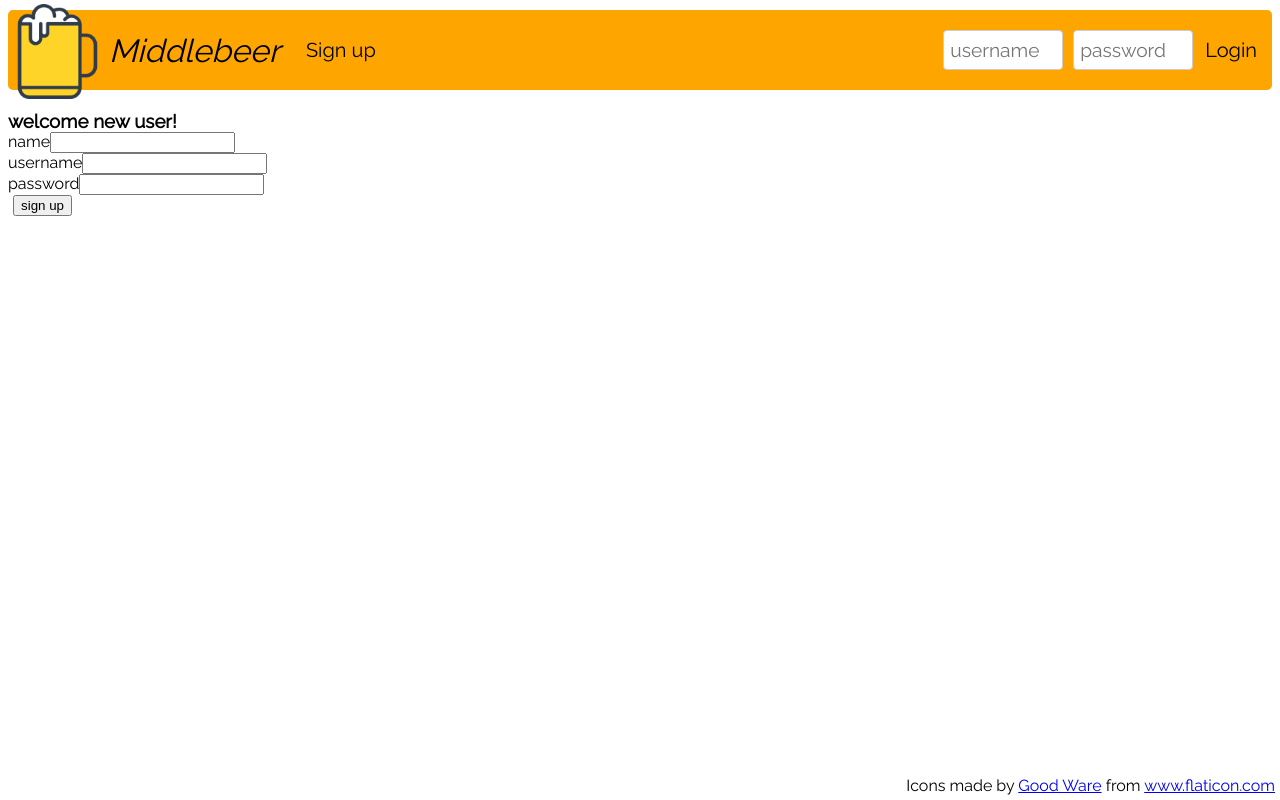
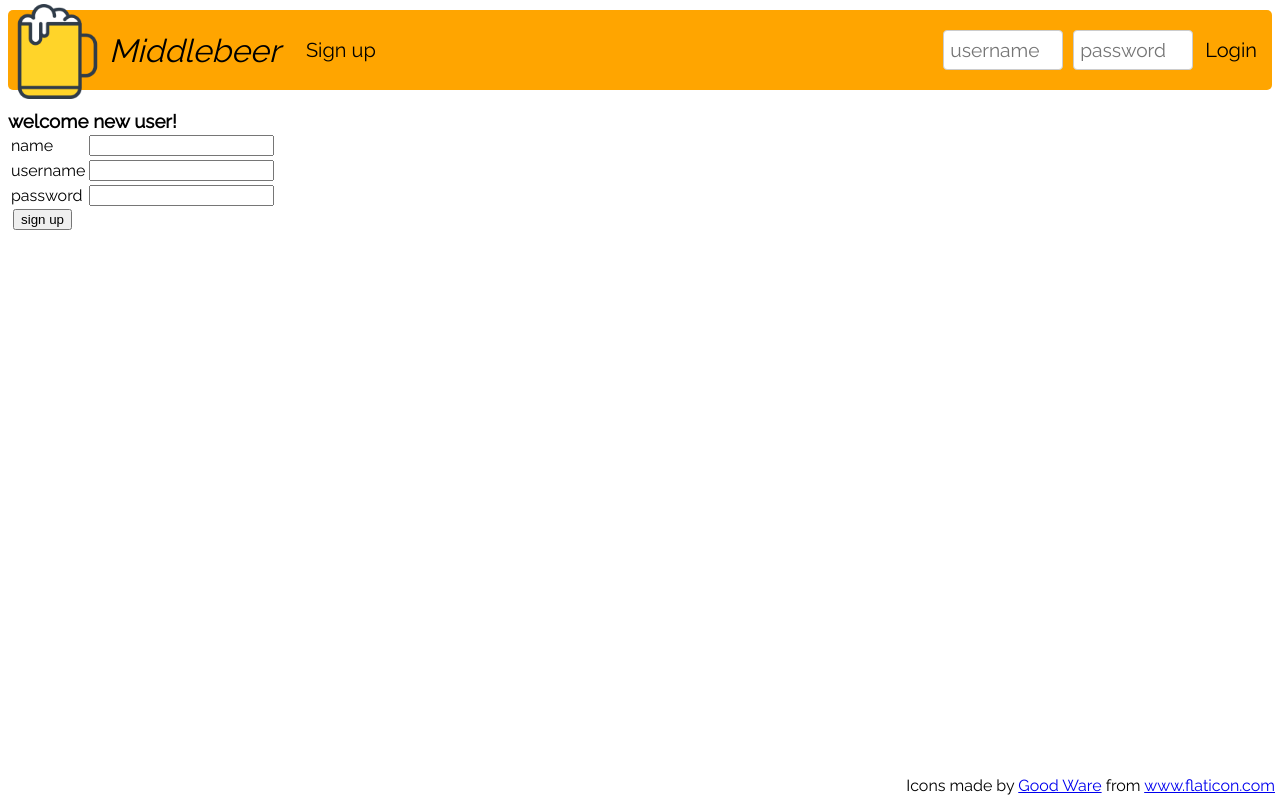
Before and after one commit to karasio/middlebeer, a React (Create React App) app in the folder front/: page / in a window 1280 px wide. Both pictures are taken after a click on the button "Sign up". Built offline with nearby package versions, Linux system fonts and the light colour scheme; no server answers.

Commit message:
Loads frontpage after log in even if sing up form is displayd Sing up form table

```diff
--- a/front/src/App.js
+++ b/front/src/App.js
@@ -54,6 +54,7 @@ const App = () => {
             userService.setToken(user.token);
             username.reset();
             password.reset();
+            setPage('front')
 
         } catch (exception) {
             console.log('handleLogin catch', exception);
--- a/front/src/components/SignUpForm.js
+++ b/front/src/components/SignUpForm.js
@@ -42,19 +42,24 @@ const SignUpForm = ({setPage}) => {
         <div>
           <h3>welcome new user!</h3>
           <form onSubmit={handleRegister}>
-            <div>
-              name
-              <input {...newName.object}/>
-            </div>
-            <div>
-              username
-              <input {...newUsername.object}/>
-            </div>
-            <div>
-              password
-              <input {...newPassword.object}/>
-            </div>
+      <table>
+      <tbody>
+            <tr>
+              <td>name</td>
+              <td><input {...newName.object}/></td>
+            </tr>
+            <tr>
+              <td>username</td>
+              <td><input {...newUsername.object}/></td>
+            </tr>
+            <tr>
+              <td>password</td>
+              <td><input {...newPassword.object}/></td>
+            </tr>
+  </tbody>
+  </table>
             <button type='submit'>sign up</button>
+
           </form>
         </div>
     );
```
